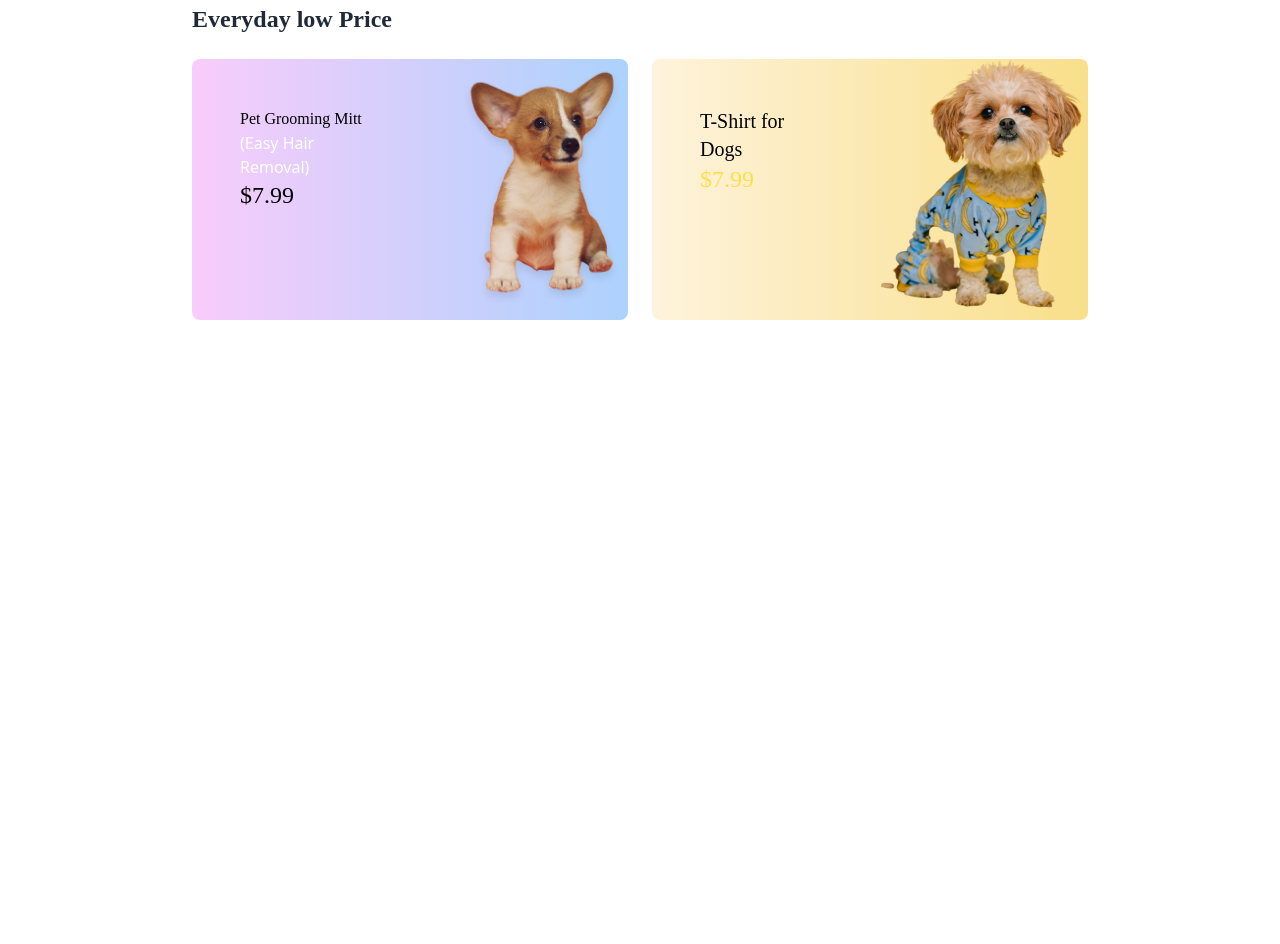
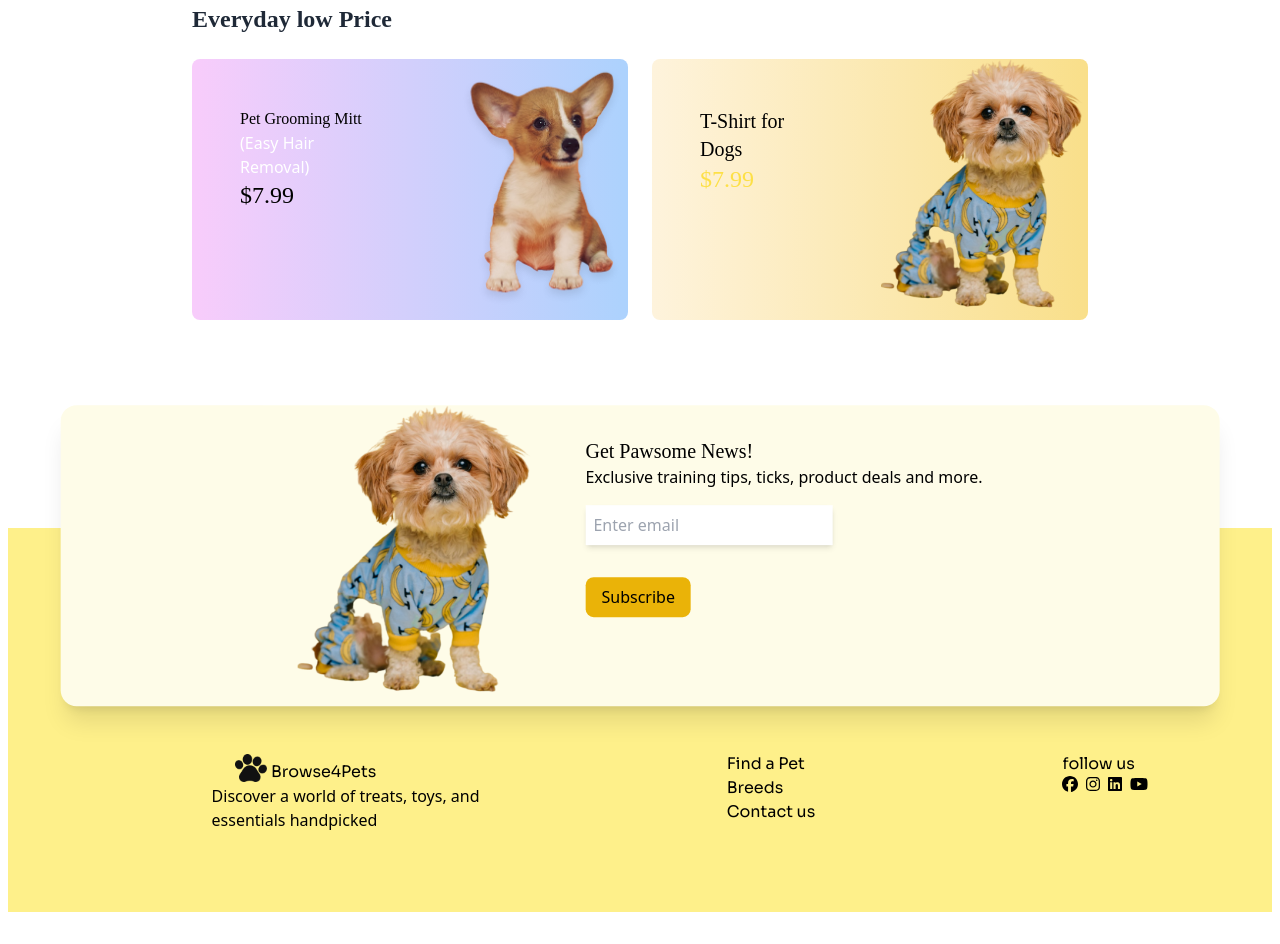
Before and after one commit to afrojakeya10/pet-care, a plain HTML site: page index.html in a window 1280 px wide. Shown: the part 1889-2833 px from the top of the page. Before the commit the page ends 2241 px from the top, so only its background shows below. Drawn offline with nearby package versions, Linux system fonts and the light colour scheme; a web font is replaced by a local one.

Commit message:
added the last section

```diff
--- a/index.html
+++ b/index.html
@@ -464,16 +464,75 @@
 
 
       </div>
+
       </section>
+
+   <!--last section-->
+   <div>
+
+    <div class=" sm:mx-2 mb-0 h-96 bg-yellow-200 mt-52 relative">
+
+      <div class="mb-12 bg-yellow-50  shadow-xl w-11/12 absolute bottom-[100%] translate-y-3/4 translate-x left-1/2 -translate-x-1/2 rounded-2xl">
+        <div class="flex justify-center gap-12">
+          <div><img  class="w-60" src="images/cute-pet-mid.png"></div>
+          <div class="mt-8">
+            <h1 class="google-font1 text-xl">Get Pawsome News!</h1>
+            <p class="font-thin mb-4">Exclusive training tips, ticks, product deals and more.</p>
+            <input class="bg-white shadow-md border-none p-2 mb-8" id="email" type="text" placeholder="Enter email"><br>
+            <button class="bg-yellow-500 rounded-lg px-4 py-2 mb-12">Subscribe</button>
+
+          </div>
+        </div>
+        </div>
+
+<div class=" flex justify-around">
+
+  <div class="pt-56">
+    <div class="flex justify-center gap-1">
+      <img class="w-8" src="images/logo-footer.png">
+      <h1 class="mt-2 google-font2">Browse4Pets</h1>
+    </div>
+    <P class="ml-20 font-thin ">Discover a world of  treats, toys, and <br>essentials handpicked </P>
+
+  </div>
+
+  <div class="pt-56">
+    <ul class="google-font2">
+      <li>Find a Pet</li>
+      <li>Breeds</li>
+      <li>Contact us</li>
+    </ul>
+
+  </div>
+
+
+
+   <div class="pt-56">
+    <h4 class="google-font2">follow us</h4>
+    <div class="flex gap-2">
+      <i class="fa-brands fa-facebook"></i>
+      <i class="fa-brands fa-instagram"></i>
+      <i class="fa-brands fa-linkedin"></i>
+      <i class="fa-brands fa-youtube"></i>
+    </div>
+   </div>
+  </div>
 
 
 
 
 
 
-    <footer>
 
-    </footer>
+      </div>
+
+
+
+</div>
+
+
+
+
 
 </body>
 </html>
```
